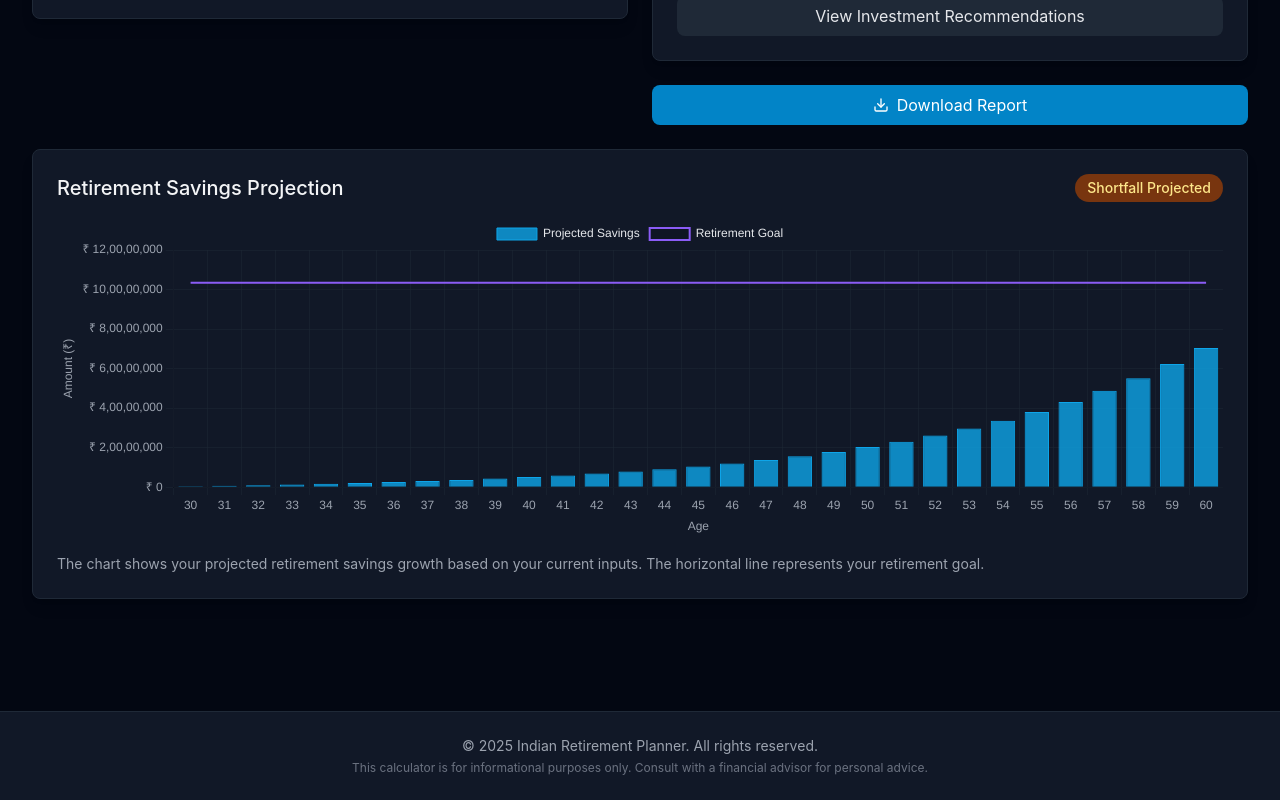
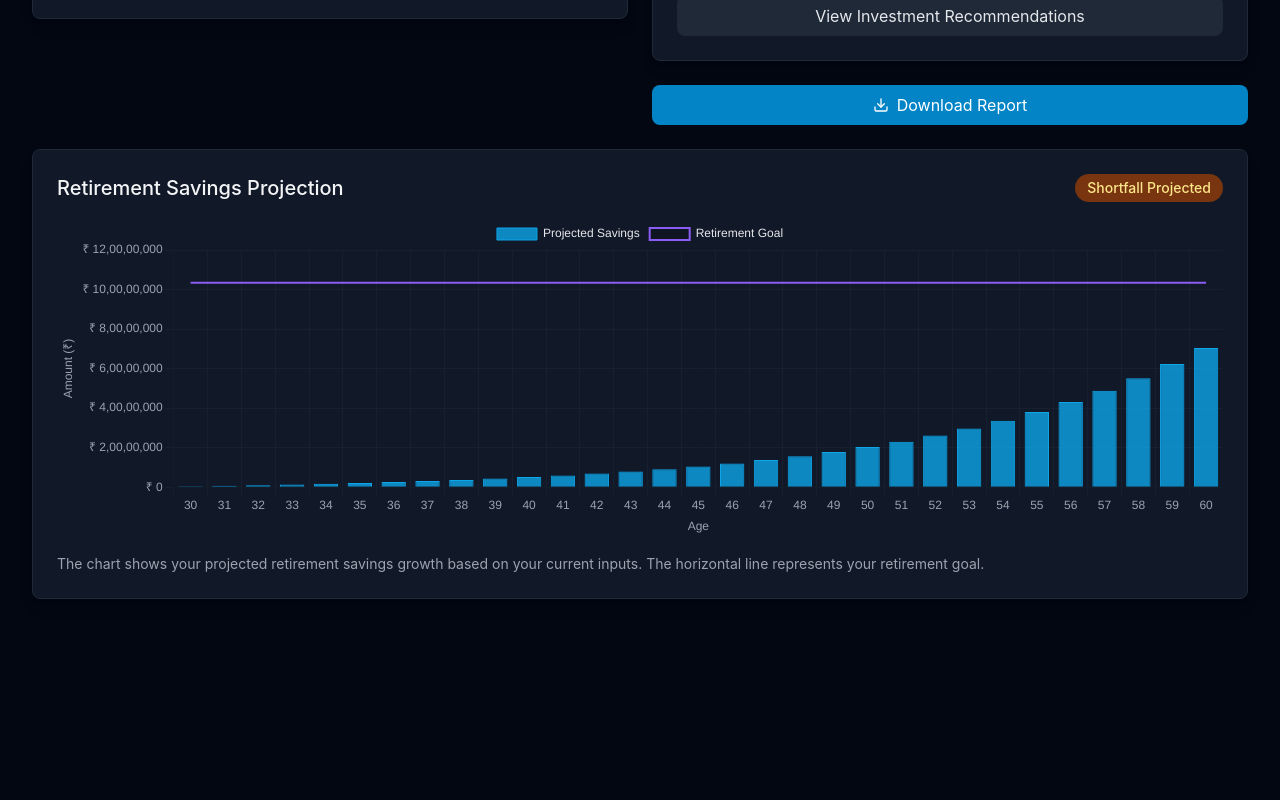
Before and after one commit to mdalkama689/retirement_planner, a React (Vite) app: page / in a window 1280 px wide. Shown: the part 818-1618 px from the top of the page. After the commit the page ends 1481 px from the top, so only its background shows below. Built offline with nearby package versions, Linux system fonts and the light colour scheme.

Commit message:
remove fooetr

```diff
--- a/src/App.tsx
+++ b/src/App.tsx
@@ -1,6 +1,5 @@
 import { Toaster } from 'react-hot-toast';
 import Header from './components/Header';
-import Footer from './components/Footer';
 import RetirementCalculator from './components/RetirementCalculator';
 
 function App() {
@@ -47,7 +46,6 @@ function App() {
         </div>
       </main>
 
-      <Footer />
     </div>
   );
 }
--- a/src/components/Footer.tsx
+++ /dev/null
@@ -1,22 +0,0 @@
-import React from 'react';
-
-const Footer: React.FC = () => {
-  const currentYear = new Date().getFullYear();
-
-  return (
-    <footer className="bg-gray-900 border-t border-gray-800 py-6 mt-12">
-      <div className="container mx-auto px-4">
-        <div className="text-center">
-          <p className="text-sm text-gray-400">
-            © {currentYear} Indian Retirement Planner. All rights reserved.
-          </p>
-          <p className="text-xs text-gray-500 mt-1">
-            This calculator is for informational purposes only. Consult with a financial advisor for personal advice.
-          </p>
-        </div>
-      </div>
-    </footer>
-  );
-};
-
-export default Footer;
--- a/src/components/ResultsSummary.tsx
+++ b/src/components/ResultsSummary.tsx
@@ -1,5 +1,5 @@
 import React, { useState } from 'react';
-import { TrendingUp, TrendingDown, Download, Share2, AlertTriangle, CheckCircle2 } from 'lucide-react';
+import { TrendingUp, TrendingDown, Download, AlertTriangle, CheckCircle2 } from 'lucide-react';
 import { formatIndianCurrency, formatIndianCurrencyFull, formatYears } from '../utils/formatters';
 import toast from 'react-hot-toast';
 
```
